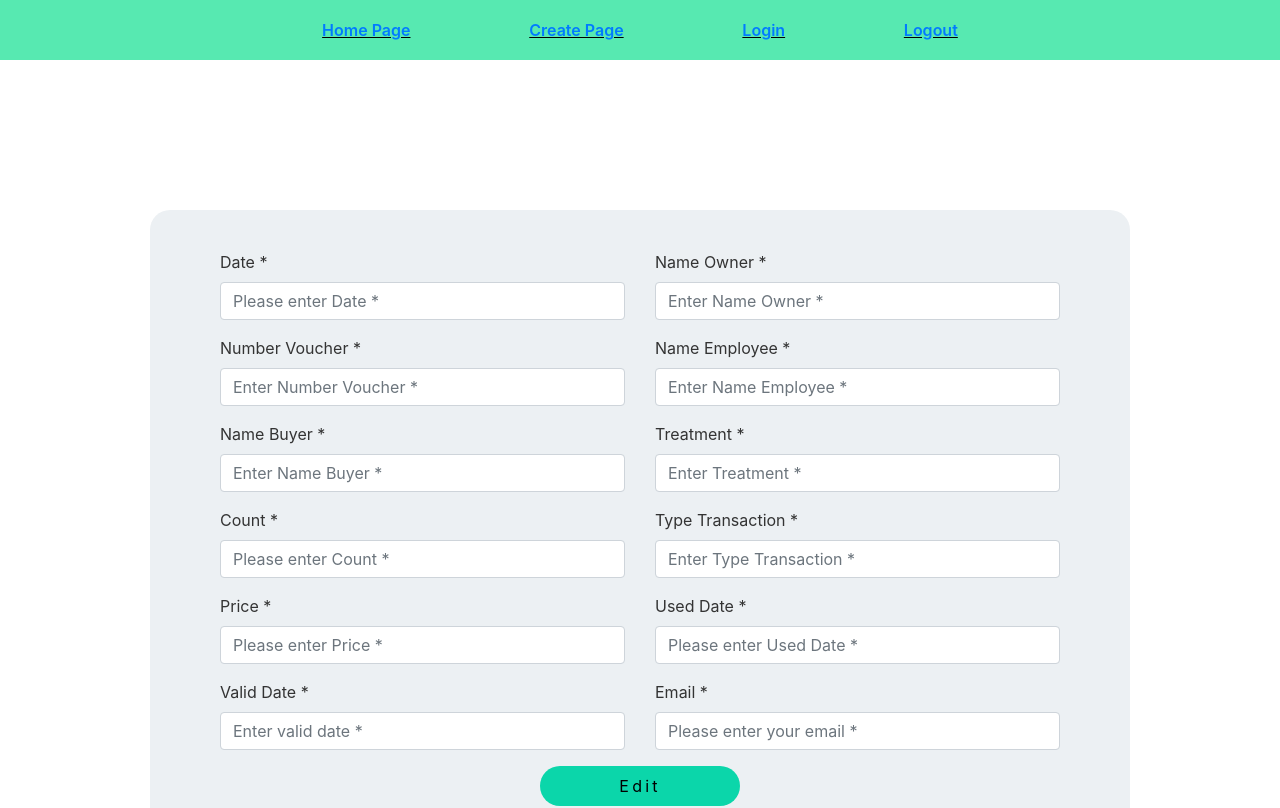
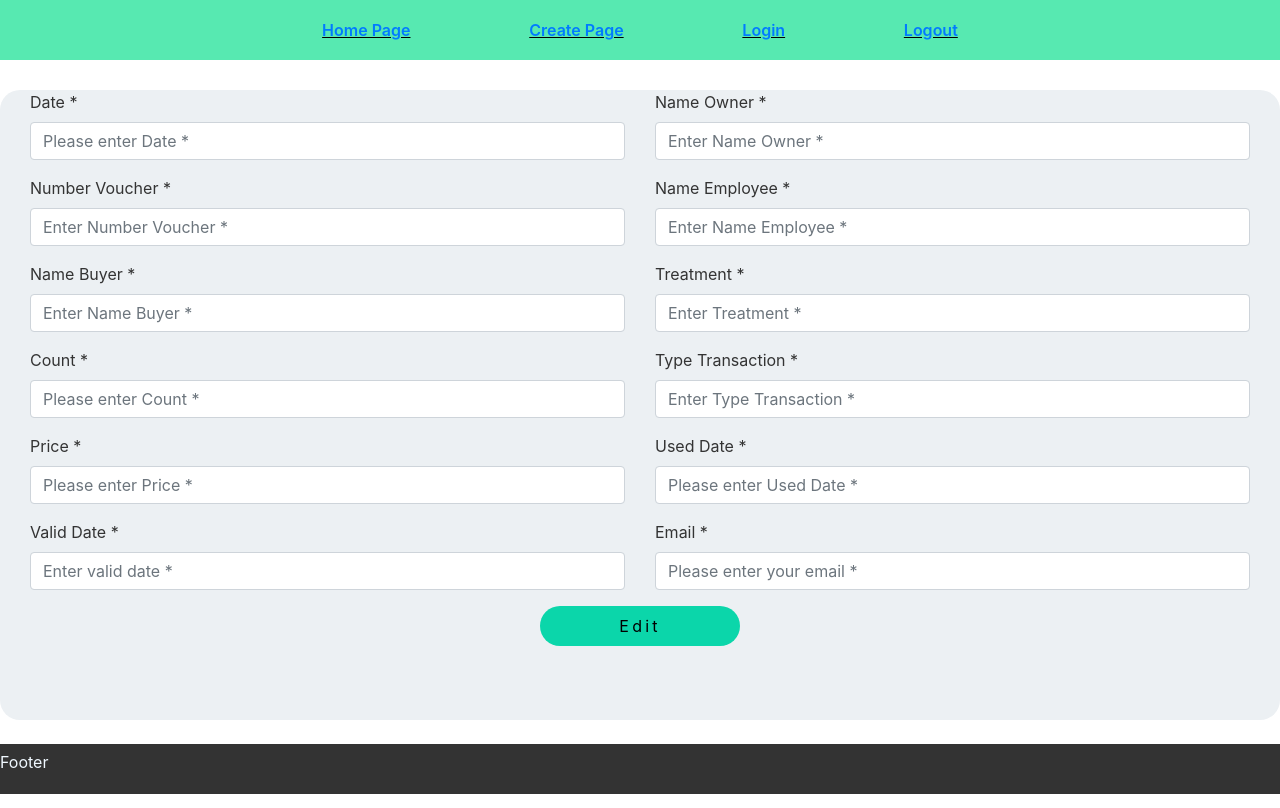
Before and after one commit to nikindtmas1/gift-vouchers, a React (Create React App) app in the folder client/: page /search in a window 1280 px wide. Shown: the top 808 px of the page. Built offline with nearby package versions, Linux system fonts and the light colour scheme; no server answers.

Commit message:
Update css

```diff
--- a/client/public/css/style.css
+++ b/client/public/css/style.css
@@ -100,7 +100,7 @@ label {
     padding-top: 50px;
   }
 
-  .formDiv{
+  .searchDiv{
     padding: 20px;
     margin: 30px;
     border: #333;
@@ -108,6 +108,8 @@ label {
 
   .formSearch {
     padding: inherit;
+    margin: 30px;
+
     /* padding-left: 325px; */
     /* margin-left: 350px;
     display: -webkit-box;
@@ -246,7 +248,7 @@ input.search {
 
   .searchcontainer{
     /* display: flex; */
-    margin: 150px;
+    margin: auto;
     /* position: initial; */
     /* width: 580px; */
     height: 630px;
```
